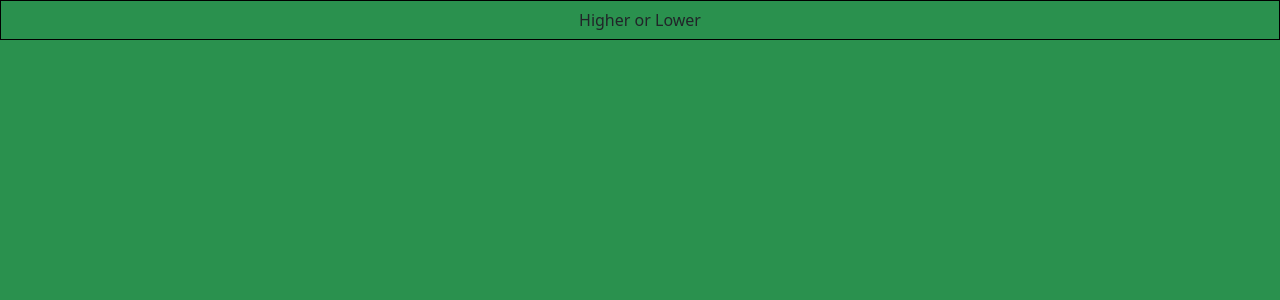
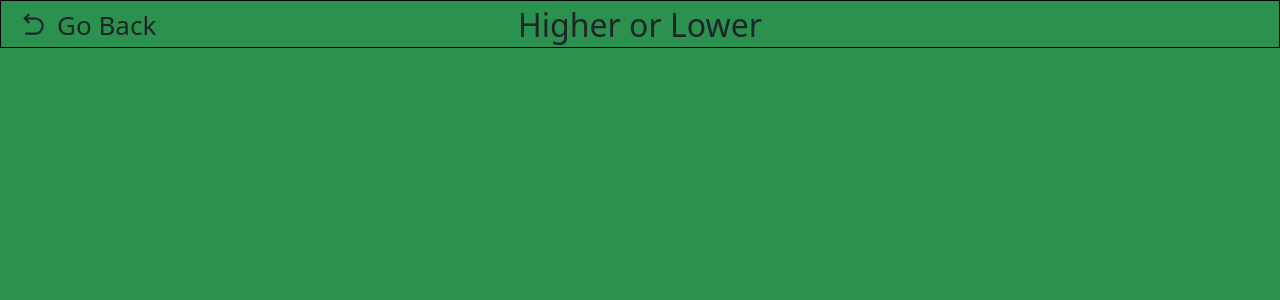
Before and after one commit to wtang98/card-games, a React (Create React App) app: page /higher in a window 1280 px wide. Shown: the top 300 px of the page. Built offline with nearby package versions, Linux system fonts and the light colour scheme.

Commit message:
routing done for one wiht conditonal render

```diff
--- a/package.json
+++ b/package.json
@@ -6,12 +6,13 @@
     "@testing-library/jest-dom": "^5.15.0",
     "@testing-library/react": "^11.2.7",
     "@testing-library/user-event": "^12.8.3",
+    "bootstrap": "^5.1.1",
     "react": "^17.0.2",
     "react-dom": "^17.0.2",
+    "react-icons": "^4.3.1",
+    "react-router-dom": "^5.3.0",
     "react-scripts": "4.0.3",
     "sass": "^1.43.4",
-    "react-router-dom": "^5.3.0",
-    "bootstrap": "^5.1.1",
     "web-vitals": "^1.1.2"
   },
   "scripts": {
--- a/src/components/nav/nav.jsx
+++ b/src/components/nav/nav.jsx
@@ -1,13 +1,17 @@
-import React from 'react'
-import './nav.scss'
+import React from 'react';
+import './nav.scss';
+import { RiArrowGoBackLine } from "react-icons/ri";
+import { useHistory } from 'react-router'
 
 const Nav = (props) => {
-    const {title} = props
+    const {title, goBack} = props
+    const history = useHistory();
+
     return (
         <div className="nav d-flex align-items-center justify-content-center">
-            <div className="nav__left"></div>
-            <div className="nav__center">{title}</div>
-
+            {goBack ? <div className="nav__left col-3 d-flex align-items-center justify-content-start" onClick={()=>history.push('/')}><RiArrowGoBackLine/> Go Back</div> : <div className="nav__left col-3 d-flex align-items-center justify-content-start "></div>}
+            <div className="nav__center col-6 d-flex align-items-center justify-content-center">{title}</div>
+            <div className="nav__right col-3"></div>
         </div>
     )
 }
--- a/src/components/nav/nav.scss
+++ b/src/components/nav/nav.scss
@@ -1,6 +1,17 @@
 @import '../../assets/styles.scss';
 .nav{
     width: 100%;
-    height: 5vh;
+    height: 6vh;
     border: 1px solid black;
+    &__left{
+        font-size: 26px;
+        // text-align: center;
+        flex-direction: row;
+        padding-left: 20px;
+        gap: 10px;
+        cursor: pointer;
+    }
+    &__center{
+        font-size: 32px;
+    }
 }
--- a/src/pages/higher/higher.jsx
+++ b/src/pages/higher/higher.jsx
@@ -5,7 +5,7 @@ import Nav from '../../components/nav/nav'
 const Higher = (props) => {
     return (
         <div>
-            <Nav title="Higher or Lower"/>
+            <Nav title="Higher or Lower" goBack={true}/>
         </div>
     )
 }
--- a/src/pages/home/home.jsx
+++ b/src/pages/home/home.jsx
@@ -6,7 +6,7 @@ const Home = (props) => {
 
     return (
         <div className="home">
-            <Nav title="Home"/>
+            <Nav title="Home" goBack={false}/>
             <div className="home__content">
 
             </div>
```
Also changed, not shown: 1 other file (tests, documents, lock files or other folders).
